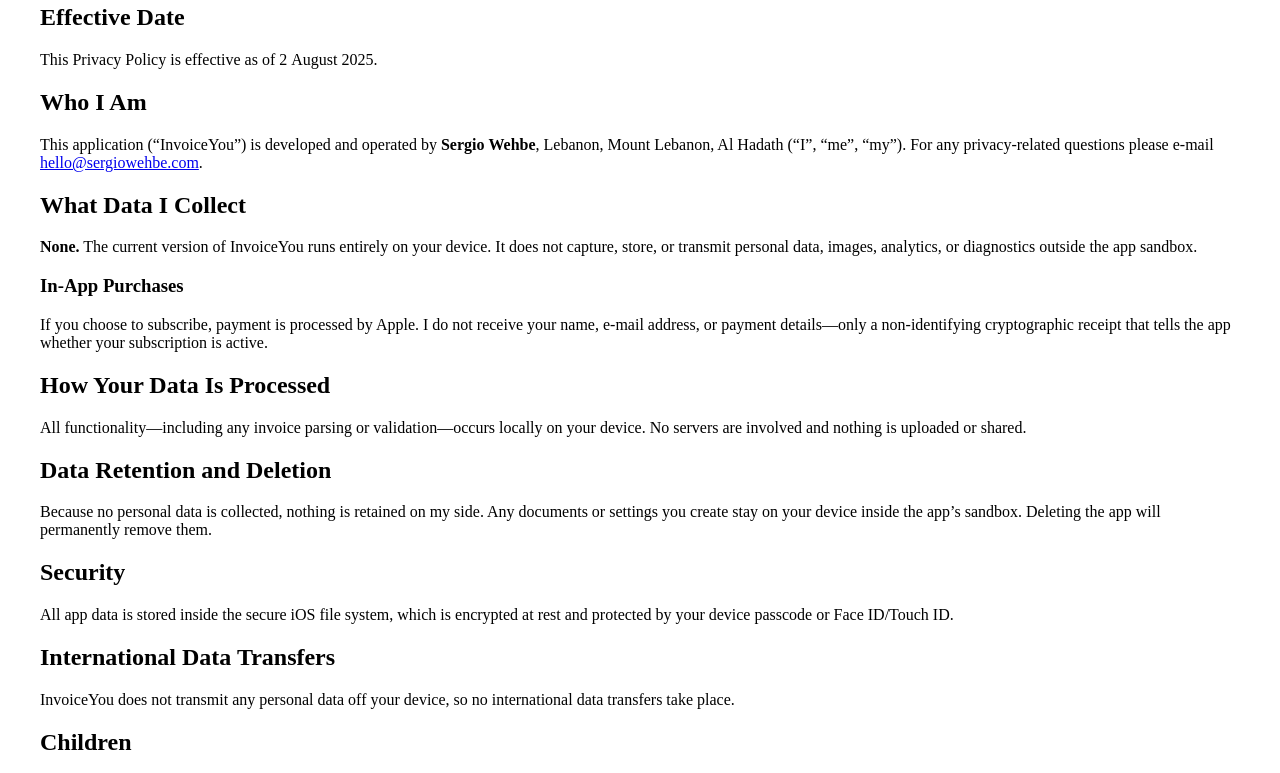
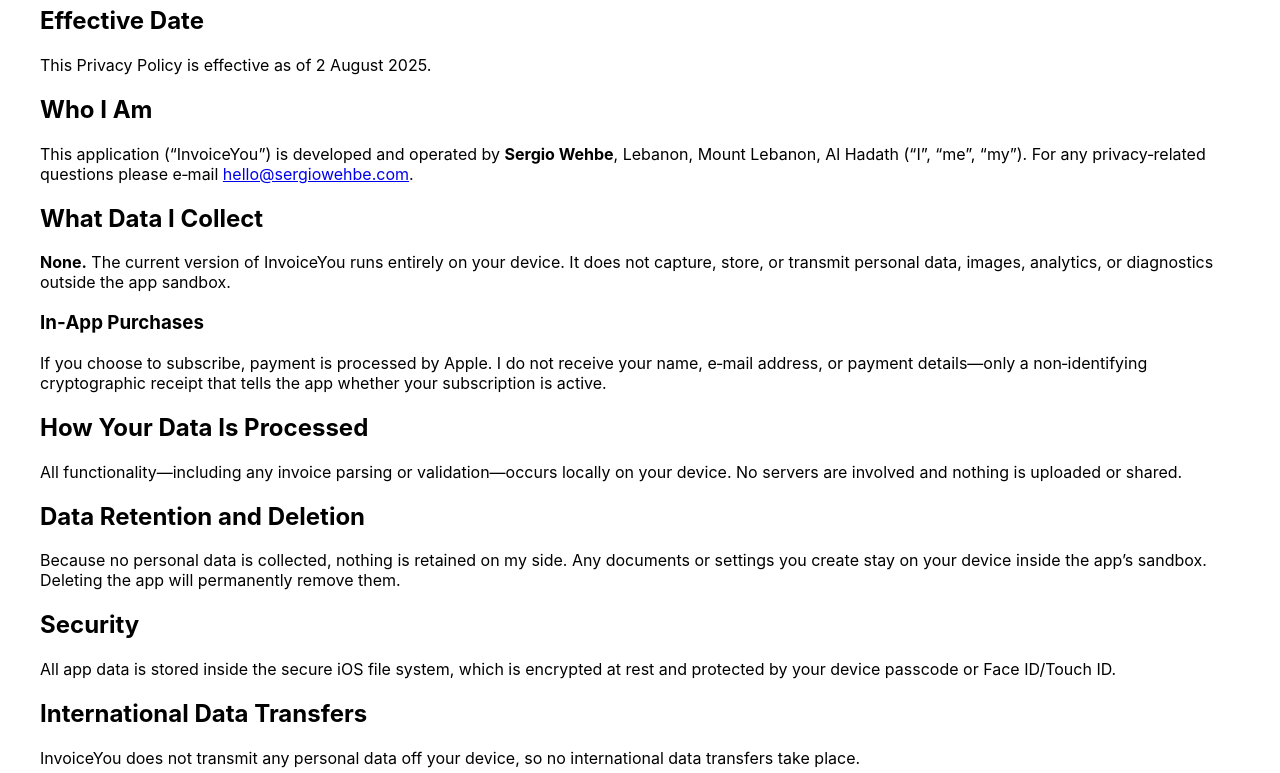
Before and after one commit to SergioWehbe/InvoiceYou-Privacy-Policy, a plain HTML site: page index.html in a window 1280 px wide. Shown: the part 116-889 px from the top of the page. Drawn offline with Linux system fonts and the light colour scheme.

Commit message:
Use sans-serif font

```diff
--- a/index.html
+++ b/index.html
@@ -5,6 +5,11 @@
   <meta name="viewport" content="width=device-width, initial-scale=1">
   <title>InvoiceYou – Privacy Policy</title>
   <meta name="description" content="Privacy Policy for InvoiceYou app by Sergio Wehbe.">
+  <style>
+    body {
+      font-family: -apple-system, BlinkMacSystemFont, "Segoe UI", Roboto, Helvetica, Arial, sans-serif, "Apple Color Emoji", "Segoe UI Emoji";
+    }
+  </style>
 </head>
 <body style="padding: 2rem;">
   <header>
```
